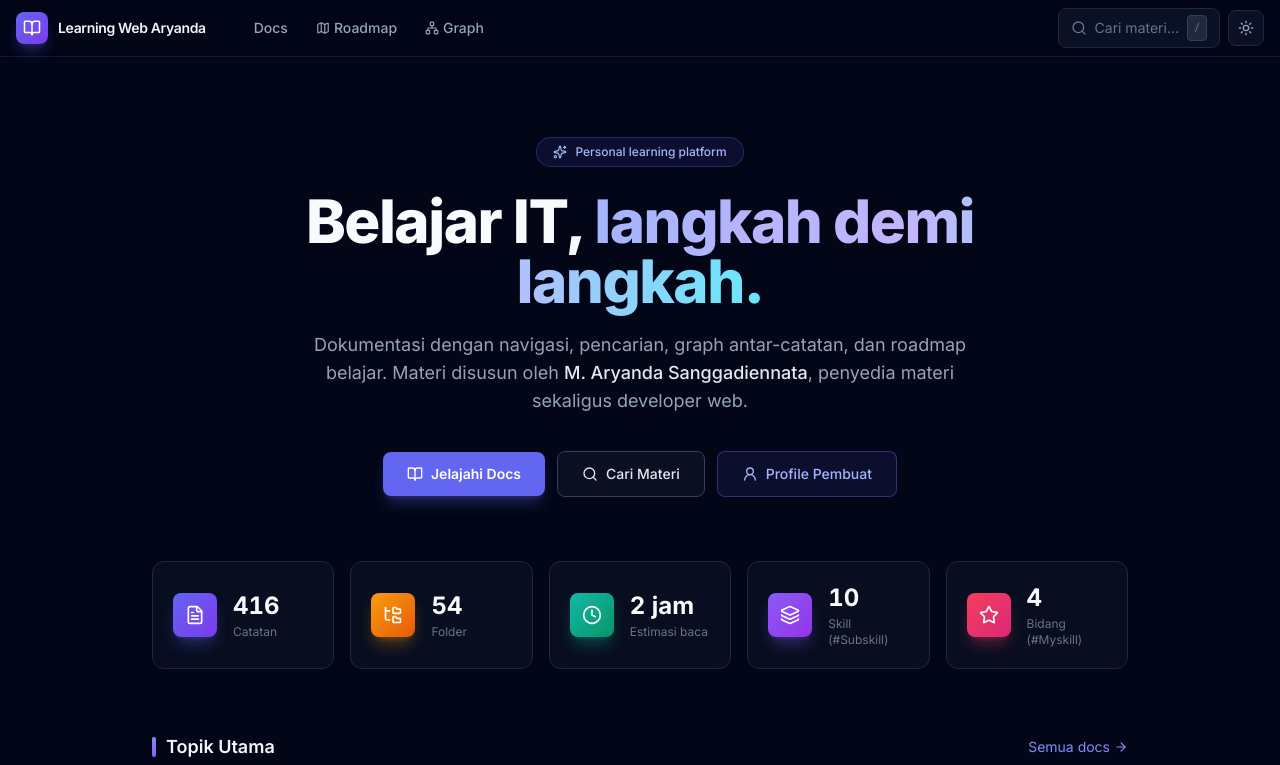
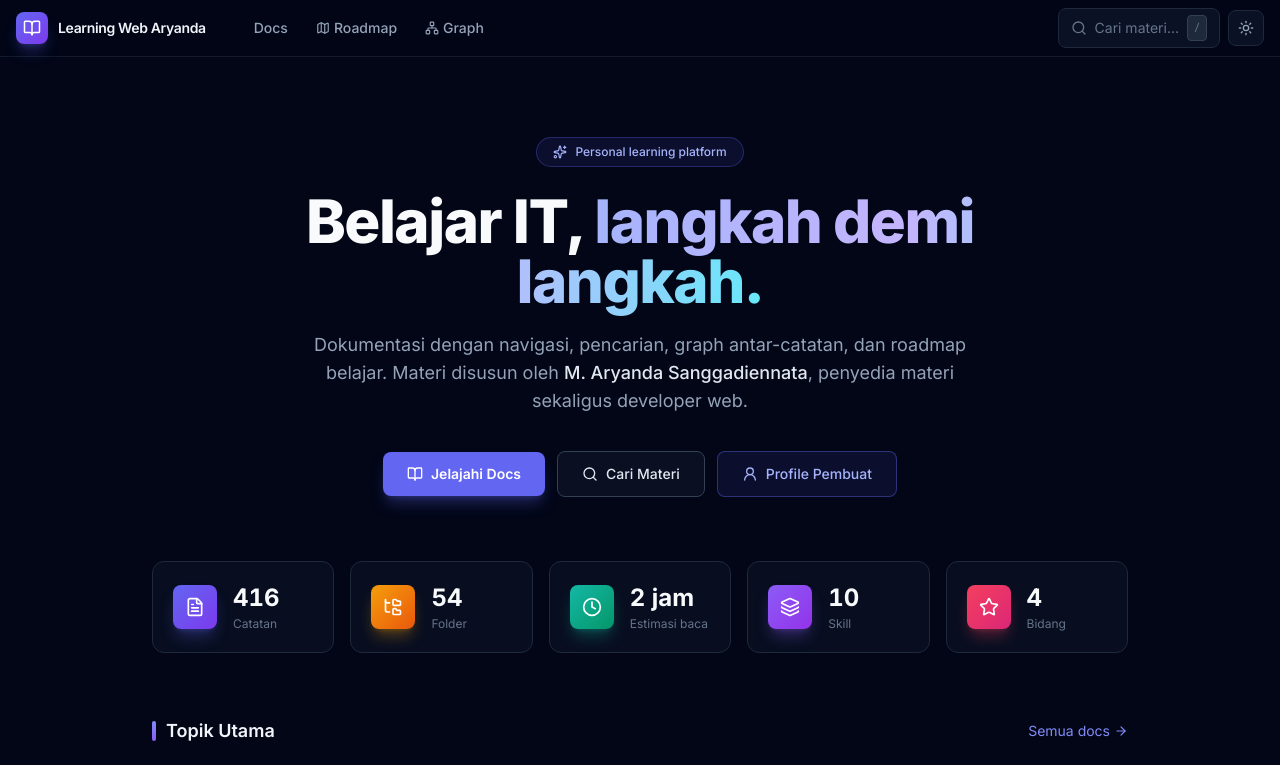
Before and after one commit to aryandaa/Learning-Web-Aryanda, a React (Vite) app: page / in a window 1280 px wide. Shown: the top 765 px of the page. Built offline with nearby package versions, Linux system fonts and the light colour scheme.

Commit message:
chore(home): label statistik tanpa hashtag (Skill, Bidang)

```diff
--- a/src/pages/HomePage.tsx
+++ b/src/pages/HomePage.tsx
@@ -68,14 +68,14 @@ export default function HomePage() {
     {
       icon: Layers,
       value: metadata?.subskillCount ?? 0,
-      label: 'Skill (#Subskill)',
+      label: 'Skill',
       tile: 'from-violet-500 to-purple-600',
       shadow: 'shadow-violet-500/30',
     },
     {
       icon: Star,
       value: metadata?.myskillCount ?? 0,
-      label: 'Bidang (#Myskill)',
+      label: 'Bidang',
       tile: 'from-rose-500 to-pink-600',
       shadow: 'shadow-rose-500/30',
     },
```
